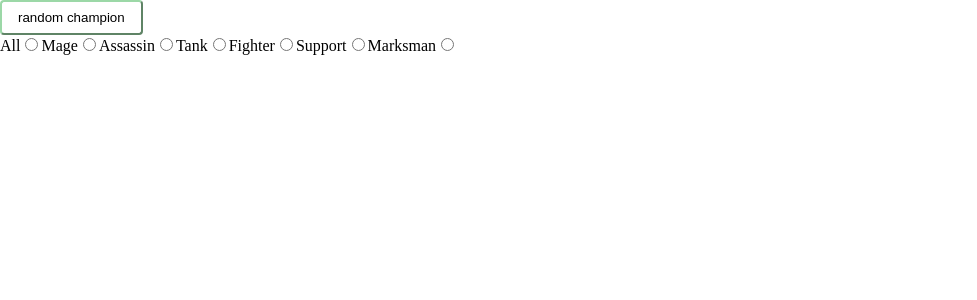
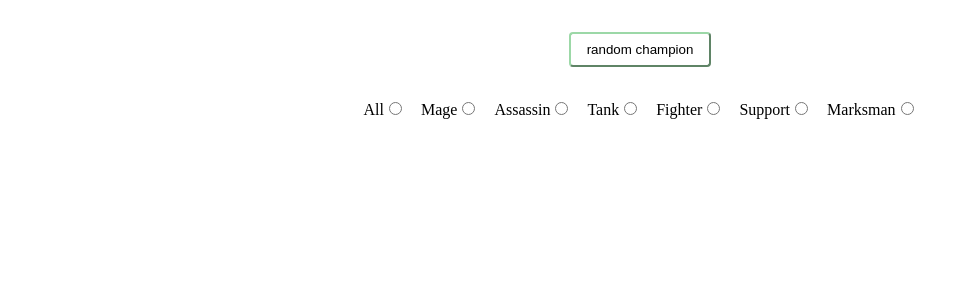
Before and after one commit to rramirez216/RandomRoster, a React (Create React App) app: page / in a window 1280 px wide. Shown: the top 300 px of the page, without its empty margins (0-977 px from the left). Built offline with nearby package versions, Linux system fonts and the light colour scheme; no server answers.

Commit message:
adds styles to the main wrapper element and it's children.

```diff
--- a/src/App.js
+++ b/src/App.js
@@ -59,29 +59,42 @@ function App() {
   }
 
   return (
-    <div>
+    <OuterWrapper>
       <Wrapper>
         {champions && randomChampion && <Champion champion={randomChampion} />}
       </Wrapper>
       <Button onClick={() => handleRandomChampion()}>random champion</Button>
-      <div>
+      <InputWrapper>
         {tagsArray.map((value, index) => (
           <Radio key={index} value={value} handleRadio={handleRadio} />
         ))}
-      </div>
+      </InputWrapper>
       <GlobalStyles />
-    </div>
+    </OuterWrapper>
   )
 }
+
+const OuterWrapper = styled.main`
+  height: 100%;
+  display: flex;
+  flex-flow: column nowrap;
+  align-items: center;
+  gap: 32px;
+`
 const Wrapper = styled.div`
   color: green;
   font-size: 3rem;
 `
 const Button = styled.button`
+  max-width: 200px;
   background-color: white;
-
   border-color: #9cd8a7;
   padding: 8px 16px;
   border-radius: 4px;
 `
+const InputWrapper = styled.div`
+  display: flex;
+  gap: 16px;
+`
+
 export default App
```
